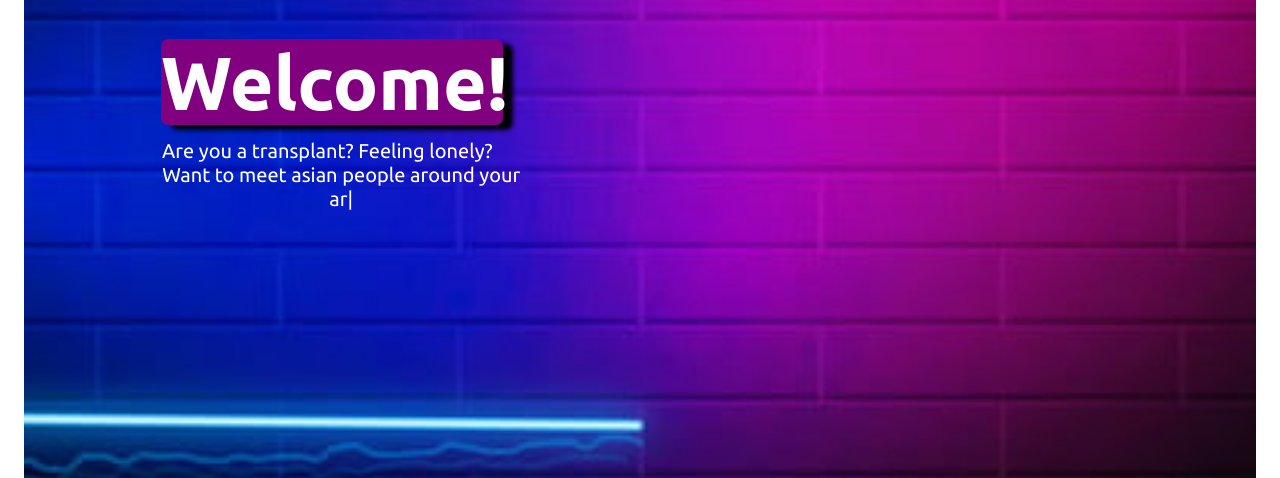
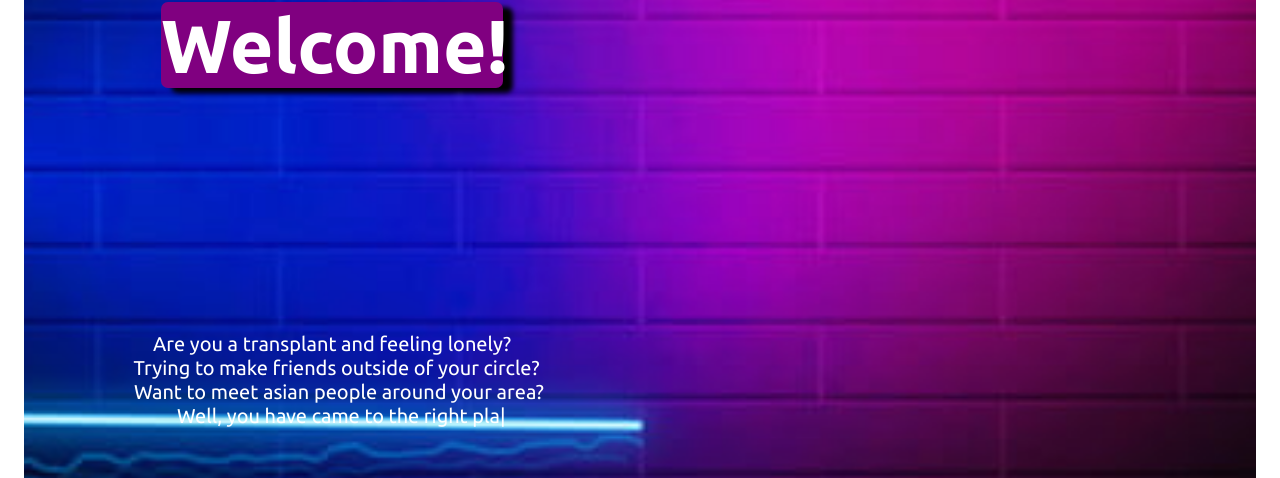
Before and after one commit to KurtisJin/AsianFriendsDFW, a React (Create React App) app in the folder afdfw/: page / in a window 1280 px wide. Shown: the part 275-753 px from the top of the page. Built offline with nearby package versions, Linux system fonts and the light colour scheme.

Commit message:
updated the intro type.js and aligned the welcome and paragraph.

```diff
--- a/afdfw/src/App.js
+++ b/afdfw/src/App.js
@@ -6,6 +6,7 @@ import {Animated} from "react-animated-css";
 import IntroPage from './components/Intro/intro'
 import Scrollup from './components/Scrollup/ScrollUp'
 import Navigation from './components/Navigation/Nav'
+import IntroPageTypeJs from './components/IntroPageTypeJs/IntroPageType'
 
 function App() {
   return (
@@ -16,6 +17,7 @@ function App() {
         <Scrollup />
         <Navigation />
         <IntroPage />
+        <IntroPageTypeJs/>
 
     </div>
     </Container>
--- a/afdfw/src/components/Intro/Typing/Typing.js
+++ b/afdfw/src/components/Intro/Typing/Typing.js
@@ -11,7 +11,7 @@ class Typing extends React.Component {
 
     const options = {
     strings: wordsTwo,
-    typeSpeed: 50,
+    typeSpeed: 25,
     backSpeed: 50,
     loop: false,
     cursorChar: "|",
--- a/afdfw/src/components/Intro/Typing/wordsTwo.js
+++ b/afdfw/src/components/Intro/Typing/wordsTwo.js
@@ -1,7 +1,11 @@
 const wordsTwo = [
-    `Are you a transplant? Feeling lonely?
-    Want to meet asian people around your
-    area? You came to the right place!
+    `Are you a transplant and feeling lonely?
+    Trying to make friends outside of your circle?
+    Want to meet asian people around your area?
+    Well, you have came to the right place!
+    We have events like Hiking, BBQ, Professional
+    Networking, Girls/Guys dayout, Concerts/Festivals
+    meetups, and many many more!
      `,
     ]
 
--- a/afdfw/src/components/Intro/intro.js
+++ b/afdfw/src/components/Intro/intro.js
@@ -10,9 +10,9 @@ let introPage = () => {
                         <div className="text-2 animate__animated animate__fadeInLeftBig"><span className="last-name">Welcome!</span></div>
                     </div>
                 </div>
-                 <div className="text-3">
+                 {/* <div className="text-3">
                     <Typing />
-                    </div>
+                    </div>     */}
             </div>
         </section>
     )
--- /dev/null
+++ b/afdfw/src/components/IntroPageTypeJs/IntroPageType.js
@@ -0,0 +1,17 @@
+import React from 'react';
+import Typing from '../Intro/Typing/Typing'
+
+let IntroPageType = () => {
+    return (
+        <section id="introPage" className="introPage">
+            <div className="max-width">
+
+                 <div className="text-3">
+                    <Typing />
+                    </div>
+            </div>
+        </section>
+    )
+}
+
+export default IntroPageType;
--- a/afdfw/src/styles.css
+++ b/afdfw/src/styles.css
@@ -205,11 +205,11 @@ section .title::after{
     width: 75%;
     box-shadow: 10px 5px 5px black;
     margin-left: 12.5%;
-    margin-bottom: 3%;
+    margin-bottom: 35%;
 }
 
 .introPage .text-3 {
-
+    margin-top: -130%;
     font-size: 20px;
     /* background-color: red; */
 }
@@ -245,6 +245,10 @@ section .title::after{
     color: crimson;
     background: none;
     box-shadow: 0px 0px 10px 10px #0ff;
+}
+
+.join-button {
+    background-color: red;
 }
 
 /* about section styling */
```
